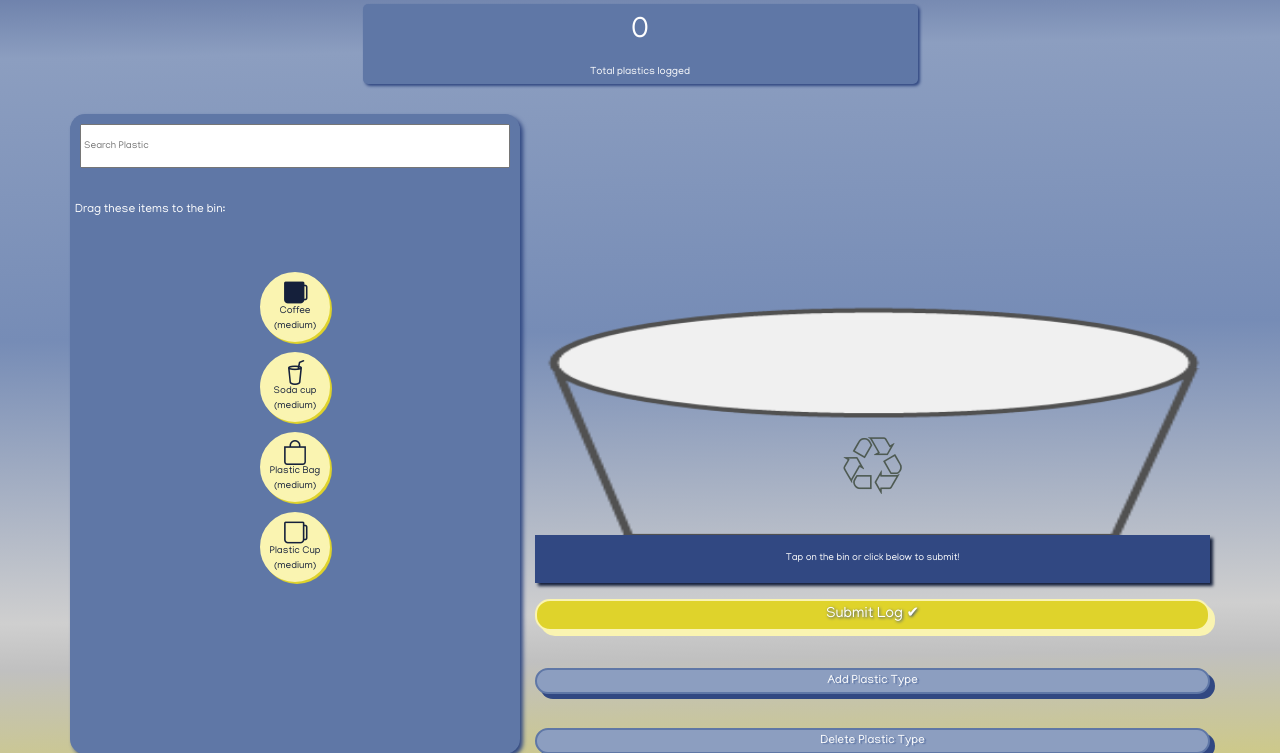
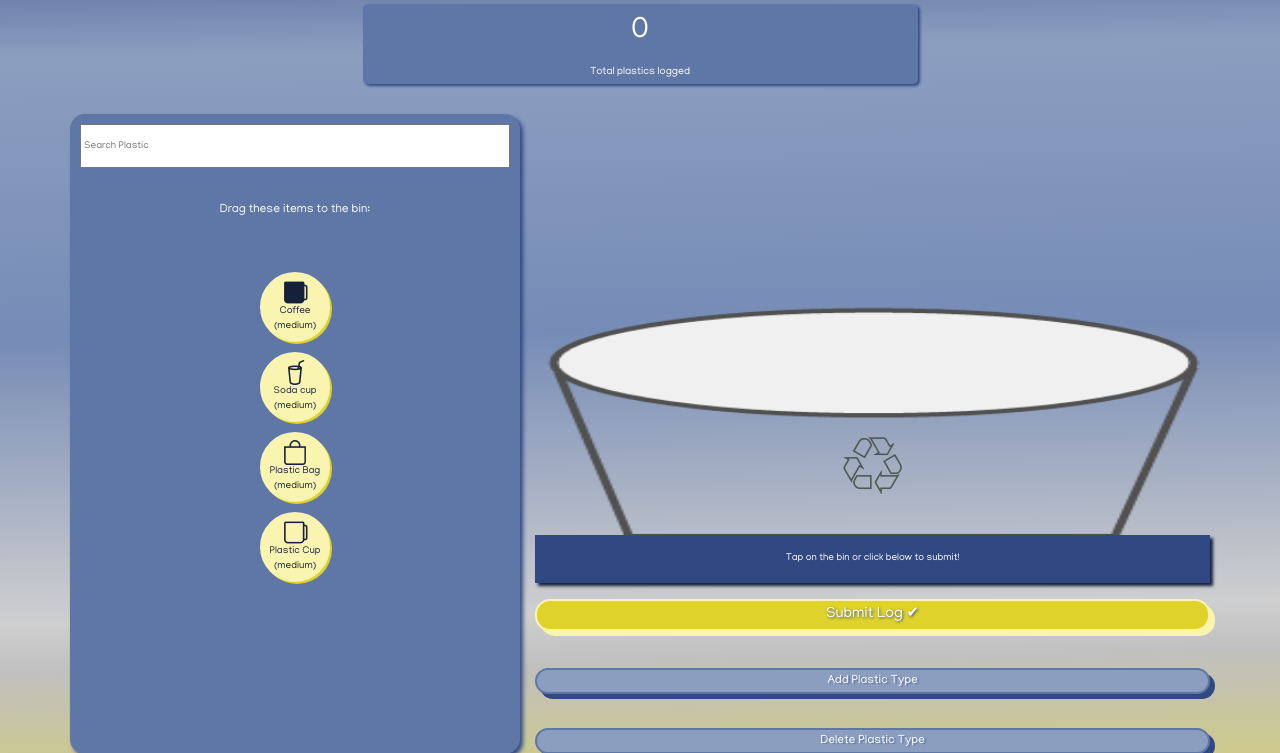
Before and after one commit to tjuacalla123/a8-plastrack, a Node project: template views/logpage.handlebars in a window 1280 px wide. Shown: the part 129-882 px from the top of the page. Run offline with Node 20 templates, Linux system fonts and the light colour scheme; the template is opened without the code that fills it, so the values that code supplies are empty; some libraries are stand-ins or nearby versions; some web fonts are replaced.

Commit message:
truly fixed

```diff
--- a/public/css/log.css
+++ b/public/css/log.css
@@ -95,10 +95,12 @@ h1.plastrack{
   font-size: 12px;
   color: white;
   text-align: center;
-  margin: 0px 5px 0px 5px;
   height: 10%;
+  padding: 0px 10% 0px 10%;
   display: flex;
   align-items: center;
+  width: 100%;
+  justify-content: center;
 }
 .plastic-contents, .search-plastic {
 	align-items: center;
```
